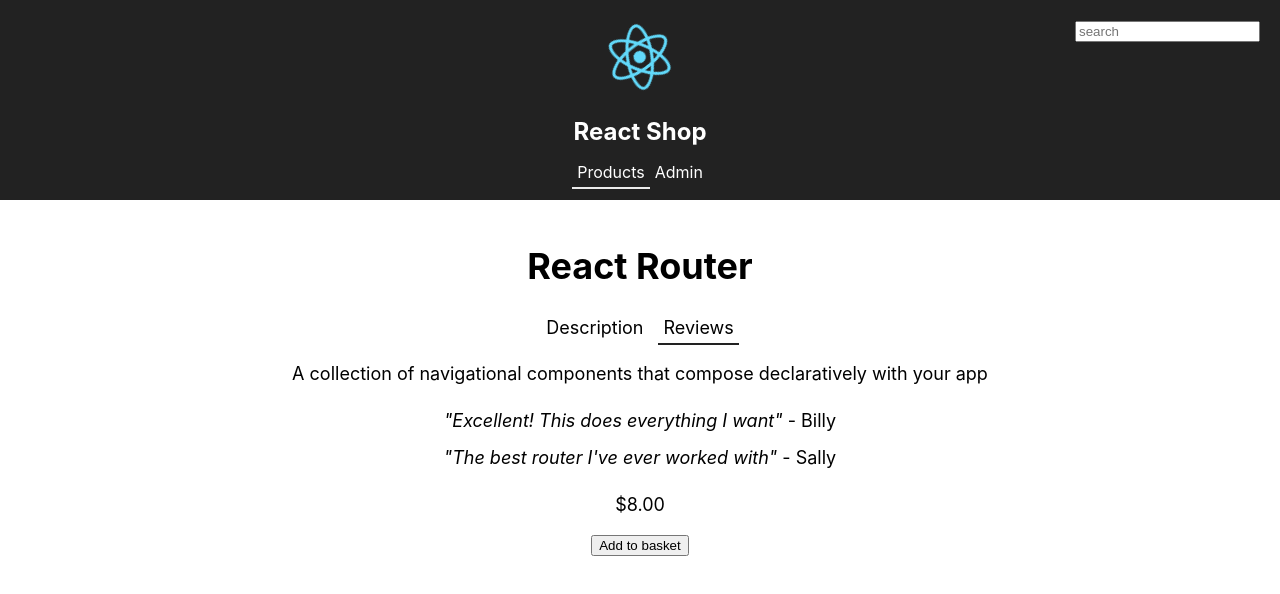
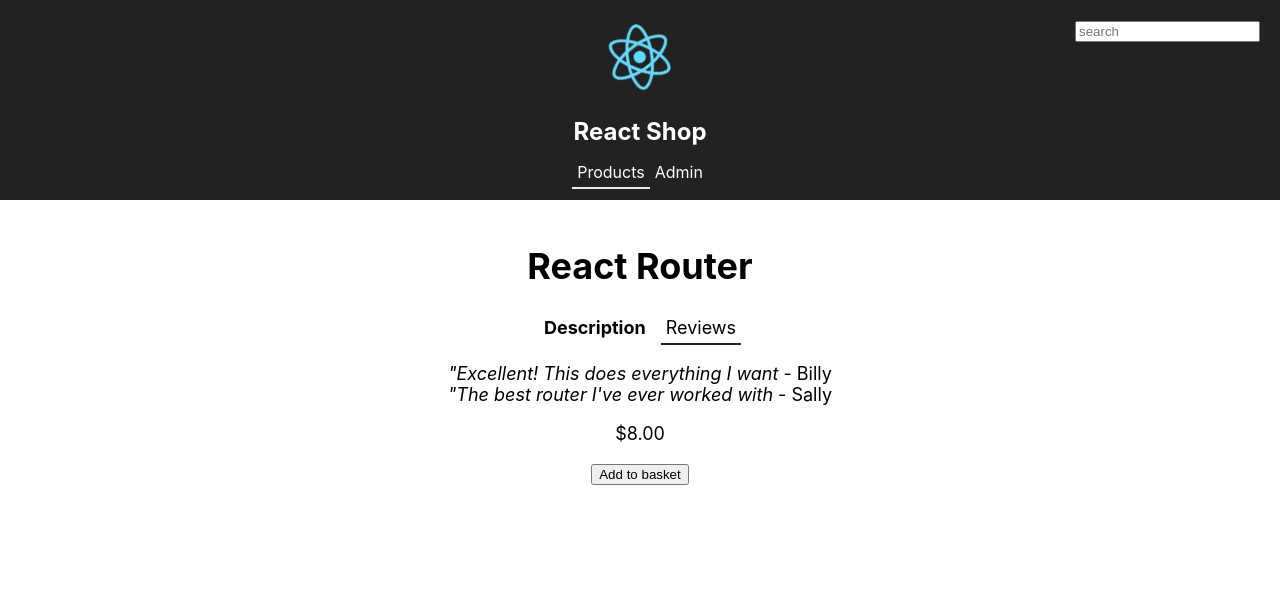
Before and after one commit to benibana2001/til, a React (Create React App) app in the folder React/reactshop/: page /products/1 in a window 1280 px wide. Both pictures are taken after a click on the item "Reviews". Shown: the top 594 px of the page. Built offline with nearby package versions, Linux system fonts and the light colour scheme.

Commit message:
[2020-0220/React] Edit some files to implement Render props pattern

```diff
--- a/React/reactshop/src/Product.tsx
+++ b/React/reactshop/src/Product.tsx
@@ -17,9 +17,36 @@
     return (
         <React.Fragment>
             <h1>{product.name}</h1>
-            <Tabs headings={["Description", "Reviews"]} />
-            <p>{product.description}</p>
-            <div>
+
+            {/* Tabs */}
+            {/* <Tabs headings={["Description", "Reviews"]} /> */}
+            <Tabs>
+                {/* heaing means the title which is viewed at head of each Tab */}
+                <Tabs.Tab
+                    name="Description"
+                    initialActive={true}
+                    heading={() => <b>Description</b>}>
+                        <p>{product.description}</p>
+                </Tabs.Tab>
+
+                <Tabs.Tab
+                    name="Reviews"
+                    heading={()=> "Reviews"}>
+                        <ul className="product-reviews">
+                            {product.reviews.map(review => (
+                                <li key={review.reviewer}>
+                                    <i>"{review.comment}</i> - {review.reviewer}
+                                </li>
+                            ))}
+                        </ul>
+                </Tabs.Tab>
+            </Tabs>
+
+            {/* Description */}
+            {/* <p>{product.description}</p> */}
+
+            {/* Review */}
+            {/* <div>
                 <ul className="product-reviews">
                     {product.reviews.map(review => (
                         <li key={review.reviewer} className="product-reviews-item">
@@ -27,7 +54,7 @@
                         </li>
                     ))}
                 </ul>
-            </div>
+            </div> */}
 
             {/* We use Intl.NumberFormat to format the product price as currency with a currency symbol. */}
             <p className="product-price">
--- a/React/reactshop/src/Routes.tsx
+++ b/React/reactshop/src/Routes.tsx
@@ -48,6 +48,7 @@
                         {/*       - When use RouteComponentProps, we shoud use component propety in Route statement */}
                         <Route path='/products/:id' component={ProductPage} />
                         <Route path='/admin'>
+                            {/* fallback means 'alternative' or 'substitute' */}
                             {loggedIn ? (<Suspense fallback={<div className="page-container">Loading</div>}>
                                 <AdminPage />
                                 </Suspense>) : (<Redirect to="/login" />)}</Route>
--- a/React/reactshop/src/Tabs.tsx
+++ b/React/reactshop/src/Tabs.tsx
@@ -1,36 +1,75 @@
 import * as React from "react"
 
-interface IProps {
-    headings: string[]
+// React context allows state to be shared between components.
+//   It works really well with compound components.
+//   We are going to use it in our Tabs and Tab components to share state between them
+interface ITabsContext {
+    activeName?: string
+    handleTabClick?: (name: string, content: React.ReactNode) => void
 }
+
+// We've used the createContext function in React to create our context.
+const TabsContext = React.createContext<ITabsContext>({})
+
 interface IState {
     activeHeading: string
+    activeContent: React.ReactNode
 }
 
-class Tabs extends React.Component<IProps, IState> {
-    public constructor(props: IProps) {
-        super(props)
-        this.state = {
-            activeHeading: this.existHeading() ? this.props.headings[0] : ""
-        }
-    }
-    private existHeading = (): boolean => (this.props.headings && this.props.headings.length > 0)
-    private handleTabClick = (e: React.MouseEvent<HTMLElement>) => {
-        const li = e.target as HTMLElement
-        const heading: string = li.textContent ? li.textContent : ""
-        this.setState({ activeHeading: heading})
+interface ITabProps {
+    name: string
+    initialActive?: boolean
+    heading: () => string | JSX.Element
+}
+
+class Tabs extends React.Component<{}, IState> {
+    // we must remember we don't have access to any Tabs instance members (for instance, `this`).
+    //   However, we can reference Tab in JSX using Tabs.Tab .
+    // The children property is a special property that React gives a component that contains the component's child nodes.
+    public static Tab: React.SFC<ITabProps> = props => (
+        // The child for Consumer needs to be a function that has a parameter for the context value and returns some JSX.
+        //   Consumer will then render the JSX we return.
+        <TabsContext.Consumer>
+            {(context: ITabsContext) => {
+                // Whin first lendering, There is no activeName, so that render initial value(Node).
+                if (!context.activeName && props.initialActive) {
+                    if(context.handleTabClick) {
+                        context.handleTabClick(props.name, props.children)
+                        return null
+                    }
+                }
+                const activeName = context.activeName ? context.activeName : props.initialActive ? props.name : ""
+                const handleTabClick = (e: React.MouseEvent<HTMLElement>) => {
+                    if (context.handleTabClick) context.handleTabClick(props.name, props.children)
+                }
+
+                return (
+                    <li
+                        onClick={handleTabClick}
+                        // Compare props.name with context(active) name to add className.
+                        className={props.name === activeName ? "active" : ""}>
+                        {props.heading()}
+                    </li>
+                )
+            }
+            }
+        </TabsContext.Consumer>
+    )
+    // private existHeading = (): boolean => (this.props.headings && this.props.headings.length > 0)
+    private handleTabClick = (name: string, content: React.ReactNode) => {
+        this.setState({ activeHeading: name, activeContent: content })
     }
     public render() {
         return (
-            <ul className="tabs">
-                {this.props.headings.map(heading => (
-                    <li
-                    onClick={this.handleTabClick}
-                    className={heading === this.state.activeHeading ? "active" : ""}>
-                        {heading}
-                    </li>
-                ))}
-            </ul>
+            <TabsContext.Provider
+                value={{
+                    activeName: this.state ? this.state.activeHeading : "",
+                    handleTabClick: this.handleTabClick
+                }}>
+                {/* The render method in the Tabs class is simply going to render its child nodes. */}
+                <ul className="tabs">{this.props.children}</ul>
+                <div>{this.state && this.state.activeContent}</div>
+            </TabsContext.Provider>
         )
     }
 }
```
Also changed, not shown: React/reactshop/src/ProductPage.tsx (+1 -15 lines).
